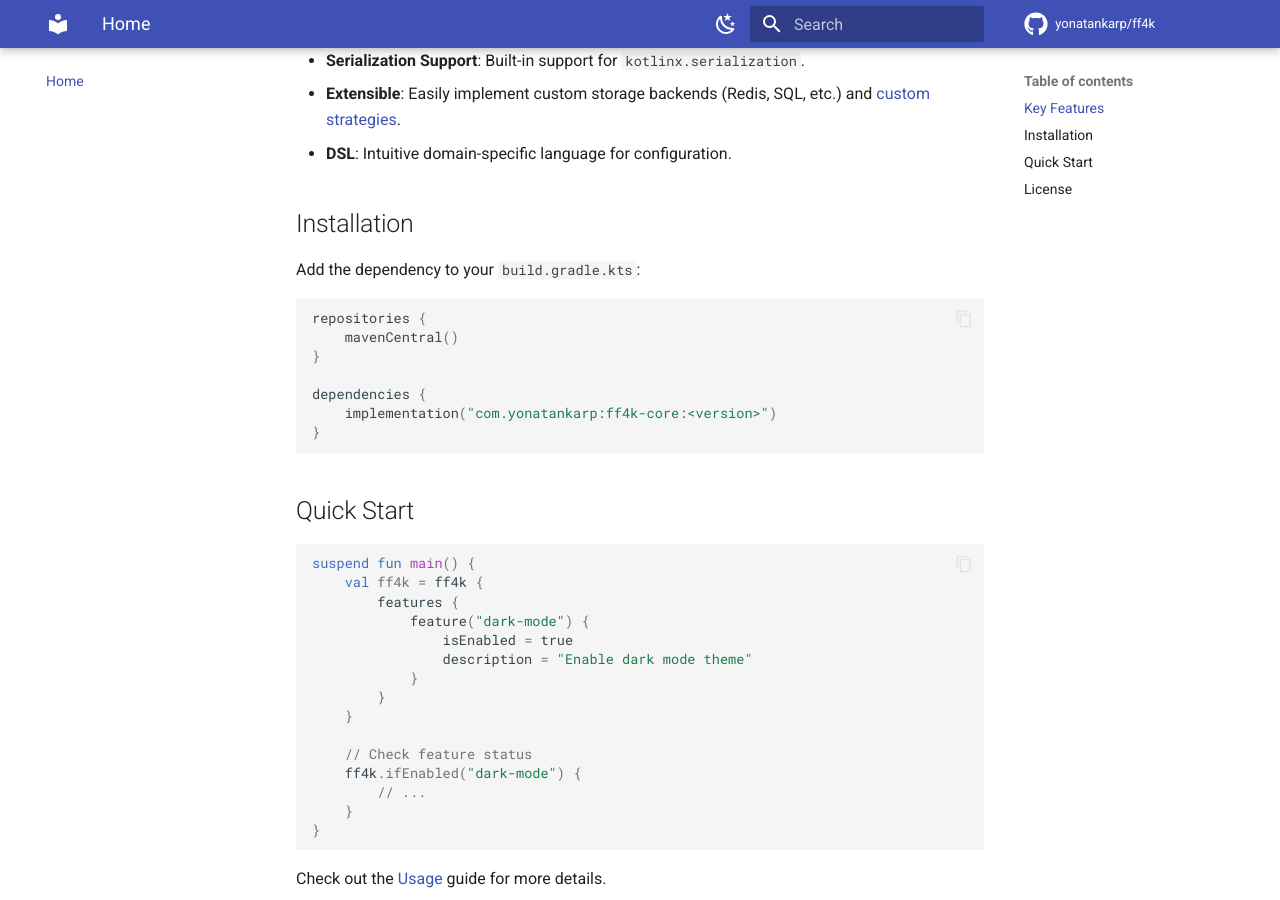
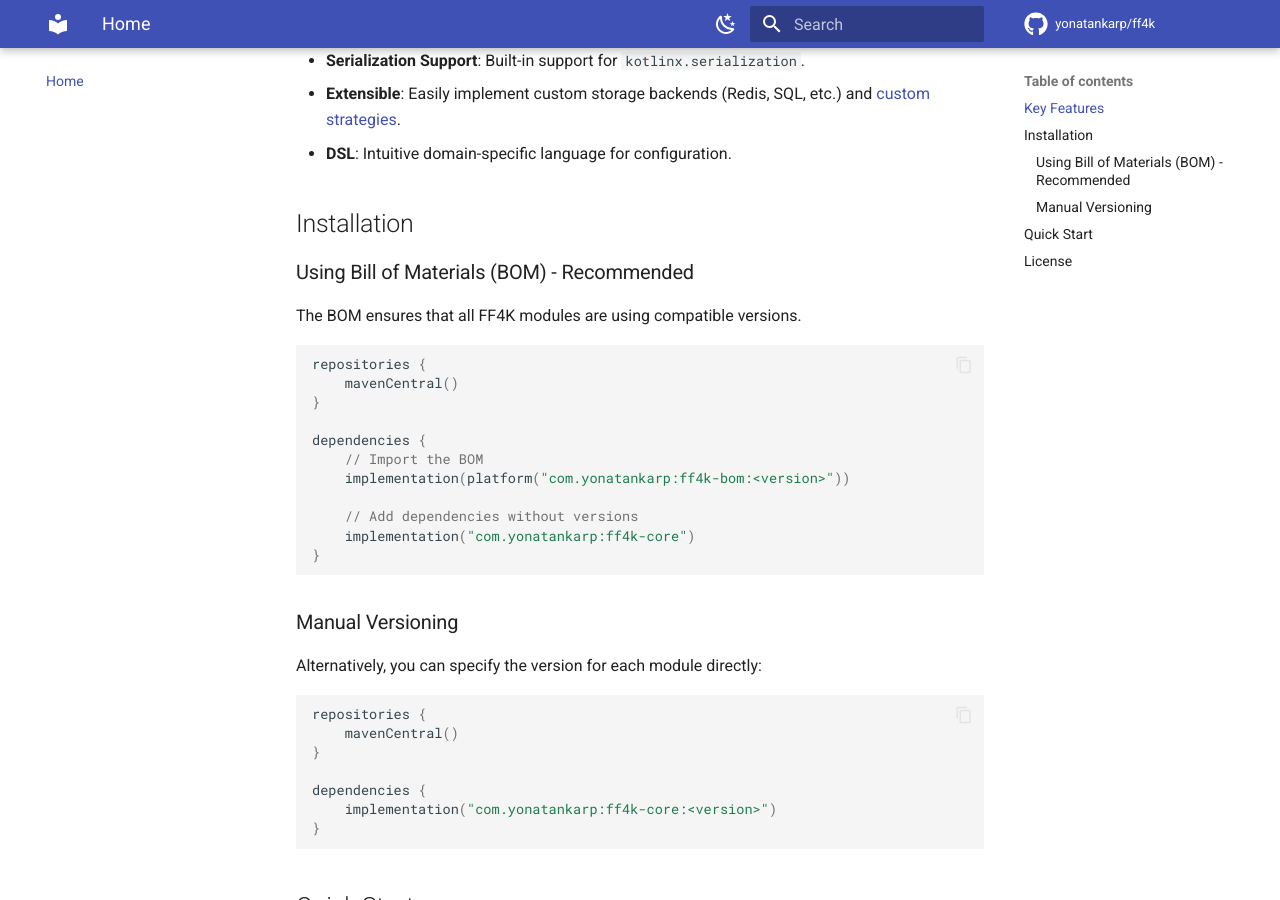
Before and after one commit to yonatankarp/ff4k, an MkDocs documentation site: the page built from docs/index.md, in a window 1280 px wide and 900 px high, scrolled down 474 px. Built offline with MkDocs 1.6.1 and Material for MkDocs 9.7.7, drawn with Linux system fonts in a browser that asks for light colours; comment, search, counter and statistics services are not loaded; the version menu is left out.

Commit message:
feat(bom): introduce bill of materials for unified dependency management
Introduces a new Bill of Materials (BOM) module that allows consumers to define a single version for the entire library suite. This enhancement simplifies dependency management by ensuring that all FF4K artifacts on the classpath are aligned to the same version, thereby preventing potential conflicts and streamlining the integration process.

````diff
--- a/docs/index.md
+++ b/docs/index.md
@@ -13,7 +13,27 @@ FF4K is a Kotlin Multiplatform (KMP) implementation of the popular [FF4J](https:
 
 ## Installation
 
-Add the dependency to your `build.gradle.kts`:
+### Using Bill of Materials (BOM) - Recommended
+
+The BOM ensures that all FF4K modules are using compatible versions.
+
+```kotlin
+repositories {
+    mavenCentral()
+}
+
+dependencies {
+    // Import the BOM
+    implementation(platform("com.yonatankarp:ff4k-bom:<version>"))
+
+    // Add dependencies without versions
+    implementation("com.yonatankarp:ff4k-core")
+}
+```
+
+### Manual Versioning
+
+Alternatively, you can specify the version for each module directly:
 
 ```kotlin
 repositories {
--- a/mkdocs.yml
+++ b/mkdocs.yml
@@ -42,6 +42,7 @@ nav:
       - Custom Feature Store: extending/custom-feature-store.md
       - Custom Property Store: extending/custom-property-store.md
       - Custom Flipping Strategy: extending/custom-strategy.md
+  - Packages: packages.md
   - API Reference: api_reference.md
 
 markdown_extensions:
````
Also changed, not shown: docs/packages.md (added, +9 -0 lines), docs/usage/testing.md (+10 -0 lines), 5 other files.
